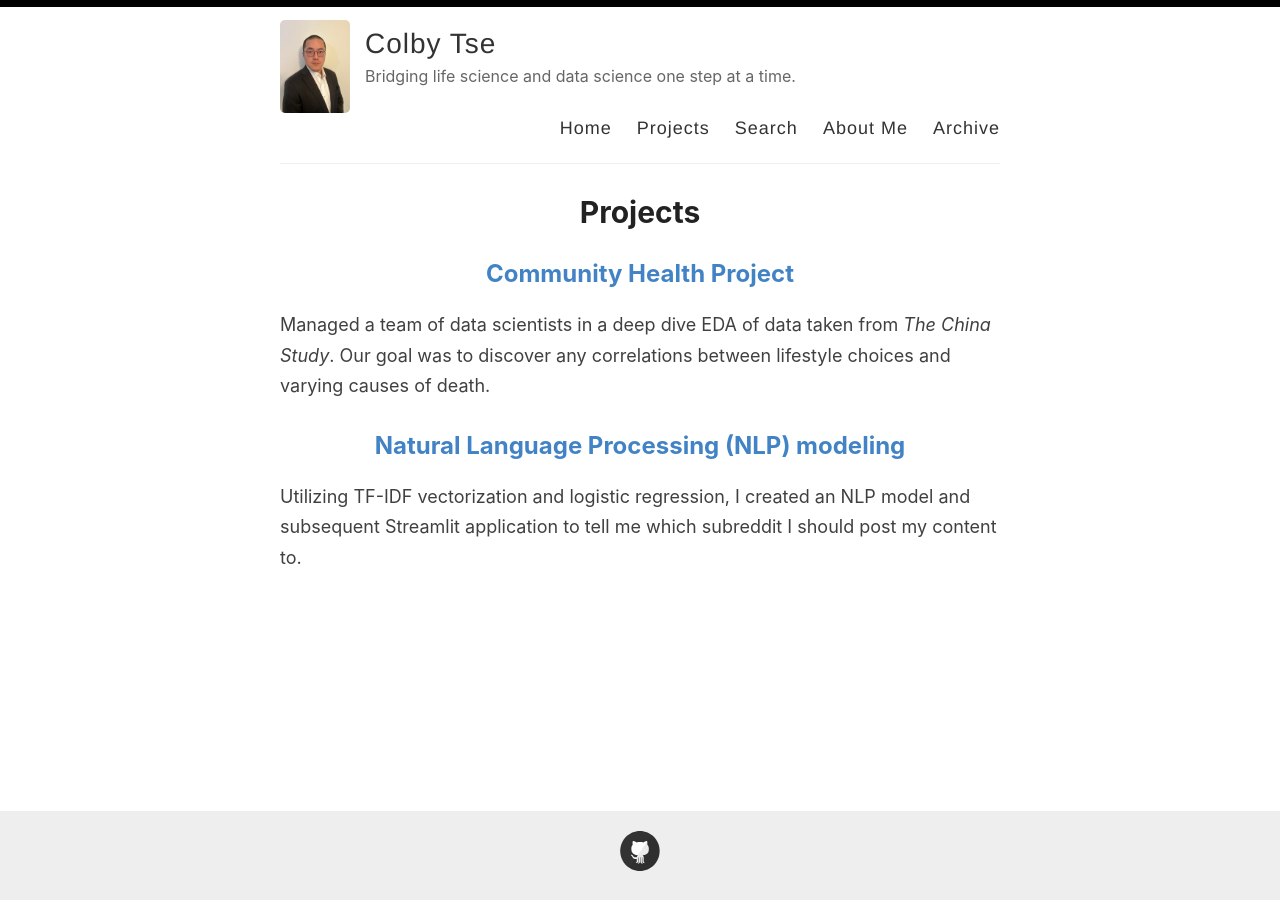
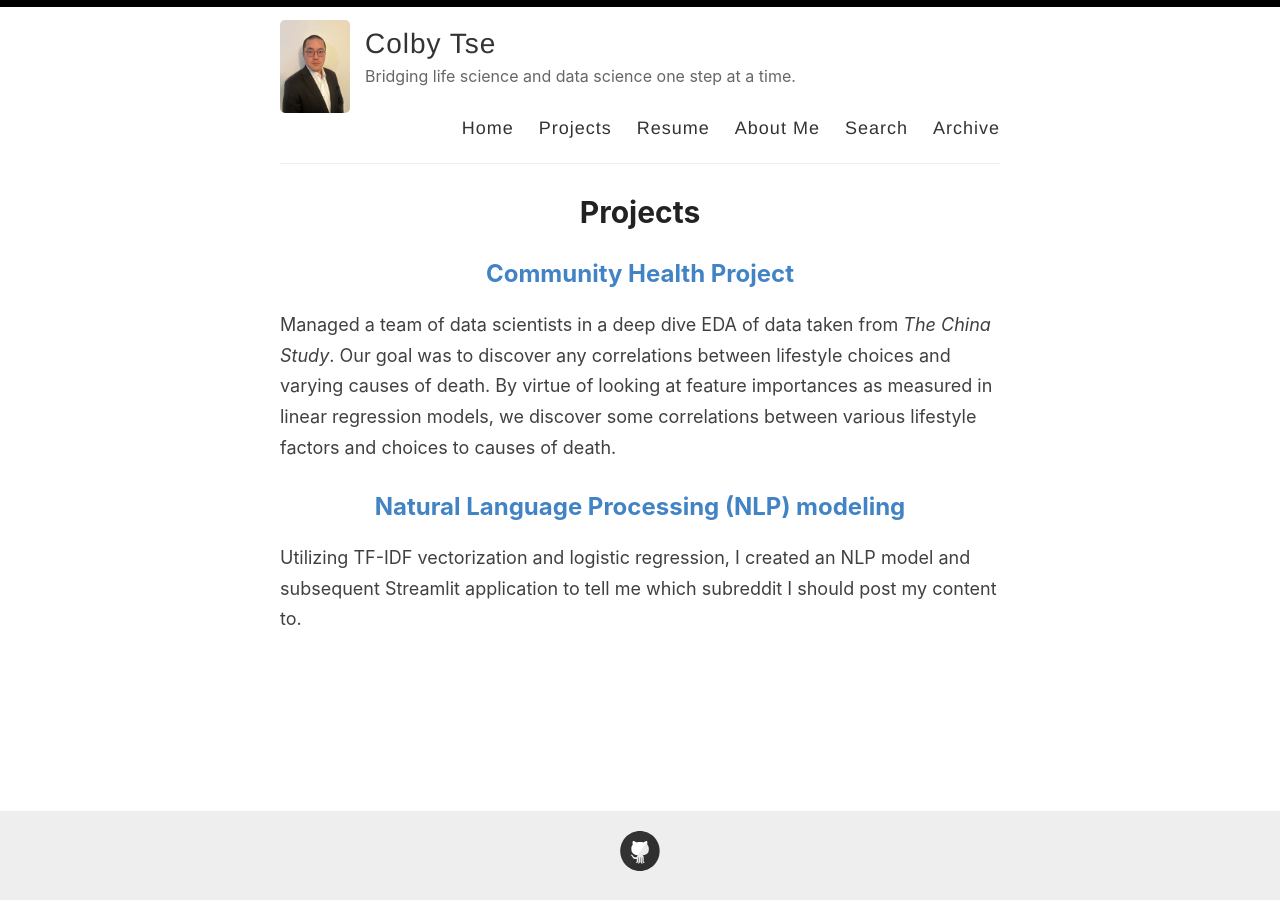
Before and after one commit to colbytse/colbytse.github.io, a Jekyll site: the page built from _pages/projects.md, in a window 1280 px wide. Built offline with Jekyll 4.4.1, drawn with Linux system fonts in a browser that asks for light colours.

Commit message:
added resume, reordered menu, updated projects

```diff
--- a/_layouts/default.html
+++ b/_layouts/default.html
@@ -30,8 +30,9 @@
             <nav>
               <a href="{{ site.baseurl }}/">Home</a>
               <a href="{{ site.baseurl }}/projects">Projects</a>
+              <a href="{{ site.baseurl }}/resume">Resume</a>
+              <a href="{{ site.baseurl }}/about-me">About Me</a>
               <a href="{{ site.baseurl }}/search">Search</a>
-              <a href="{{ site.baseurl }}/about-me">About Me</a>
               <a href="{{ site.baseurl }}/archive">Archive</a>
             </nav>
           </header>
--- a/_pages/projects.md
+++ b/_pages/projects.md
@@ -6,7 +6,7 @@ permalink: /projects/
 
 ## <a href="https://github.com/colbytse/community_health_project.git" target="_blank">Community Health Project</a>
 
-Managed a team of data scientists in a deep dive EDA of data taken from *The China Study*. Our goal was to discover any correlations between lifestyle choices and varying causes of death.
+Managed a team of data scientists in a deep dive EDA of data taken from *The China Study*. Our goal was to discover any correlations between lifestyle choices and varying causes of death. By virtue of looking at feature importances as measured in linear regression models, we discover some correlations between various lifestyle factors and choices to causes of death.
 
 ## <a href="https://github.com/colbytse/reddit-nlp" target="_blank">Natural Language Processing (NLP) modeling</a>
 
```
Also changed, not shown: _pages/resume.md (added, +7 -0 lines).
